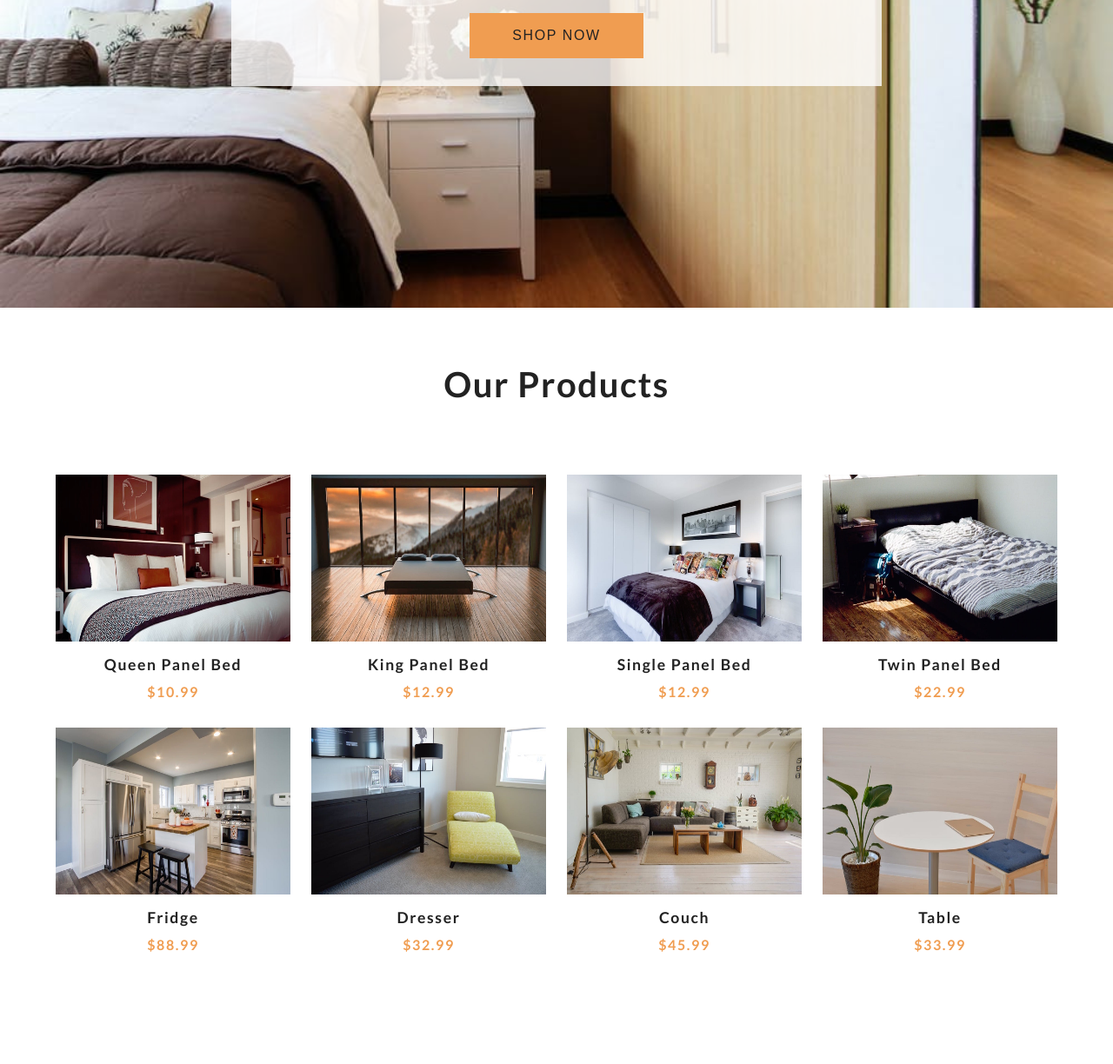
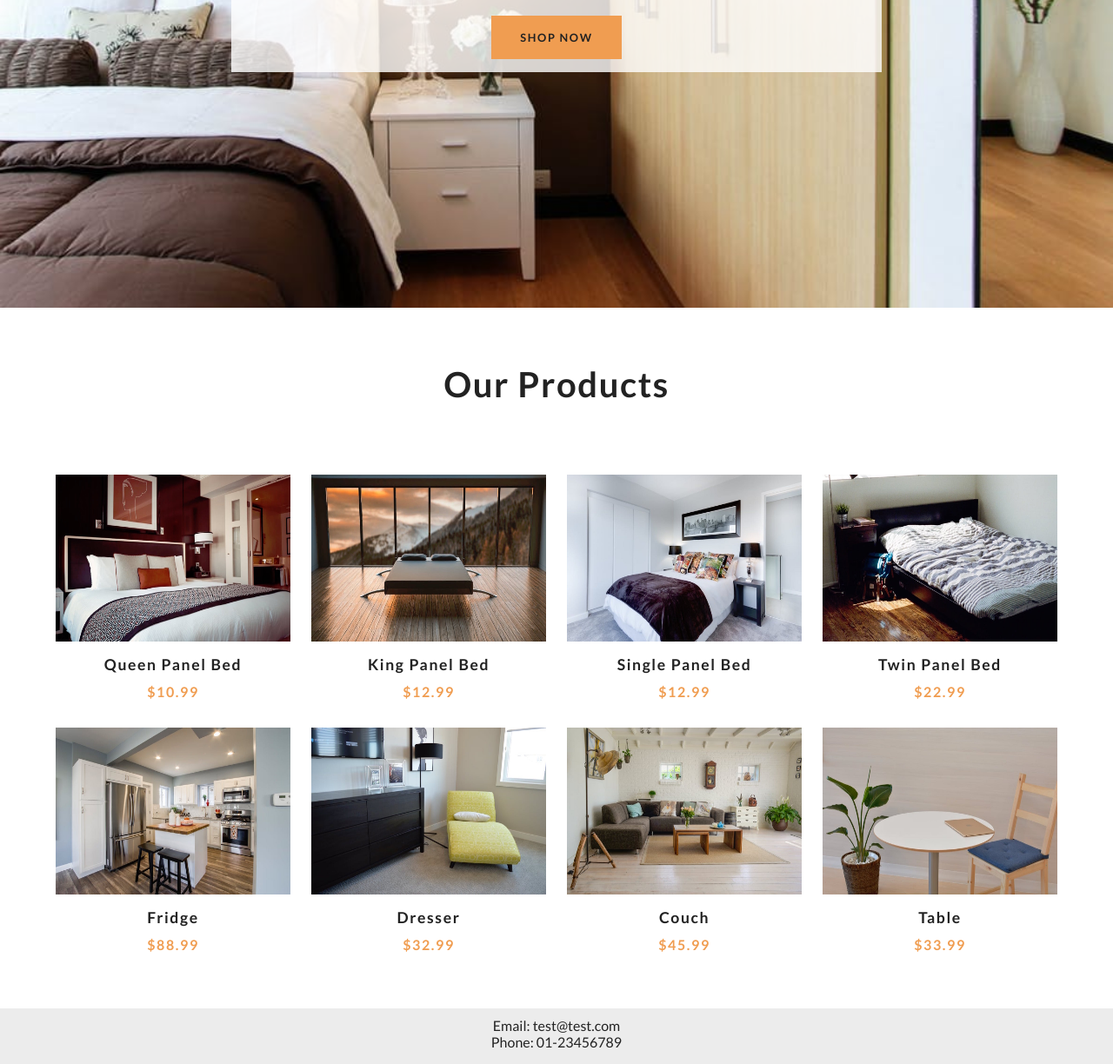
Before and after one commit to Arvind644/Comfy-House-E-commerce-Project, a plain HTML site: page index.html in a window 1280 px wide. Shown: the part 446-1670 px from the top of the page at 87% size. Before the commit the page ends 1606 px from the top, so only its background shows below. Drawn offline with Linux system fonts and the light colour scheme.

Commit message:
done reviewing and commenting

```diff
--- a/index.html
+++ b/index.html
@@ -3,18 +3,26 @@
   <head>
     <title>Comfy House</title>
     <!-- font awesome -->
-<link rel="stylesheet" href="https://cdnjs.cloudflare.com/ajax/libs/font-awesome/4.7.0/css/font-awesome.min.css">
+    <link
+      rel="stylesheet"
+      href="https://cdnjs.cloudflare.com/ajax/libs/font-awesome/4.7.0/css/font-awesome.min.css"
+    />
     <!--custom css -->
-	<link rel="stylesheet" type="text/css" href="styles.css">
+    <link rel="stylesheet" type="text/css" href="styles.css" />
   </head>
   <body>
     <!-- navbar -->
     <nav class="navbar">
       <div class="navbar-center">
         <span class="nav-icon">
+          <!-- for the dropdown ready-to-use package is on boostrap -->
           <i class="fa fa-bars"></i>
         </span>
-		<img src="./Images/logo.svg" alt="store logo">
+        <!-- putting the img in a tag will give it the accessibility to move haha -->
+        <!-- as the logo set at the middle, customers will have a natural behaviour of clicking on it, instead of do nothing, i think it will be the best to let them direct back to the top -->
+        <a href="#hero">
+          <img src="./Images/logo.svg" alt="store logo" />
+        </a>
         <div class="cart-btn">
           <span class="nav-icon">
             <i class="fa fa-cart-plus"></i>
@@ -26,16 +34,17 @@
     <!-- end of navbar -->
 
     <!-- hero -->
-<header class="hero">
+    <header class="hero" id="hero">
       <div class="banner">
         <h1 class="banner-title">Furniture Collection</h1>
-		<button class="banner-btn">shop now</button>
+        <!-- here you can link the shop-now to the bottom by adding an id to the section -->
+        <a href="#products" class="banner-btn">shop now</a>
       </div>
     </header>
     <!-- end of hero -->
 
     <!-- products -->
-<section class="products">
+    <section class="products" id="products">
       <div class="section-title">
         <h2>our products</h2>
       </div>
@@ -83,10 +92,23 @@
         </div>
         <div class="cart-footer">
           <h3>your total : $<span class="cart-total">0</span></h3>
+          <div class="cart-buttons">
             <button class="clear-cart banner-btn">clear cart</button>
+
+            <!-- i added a button for buying but not yet connected through js, just an idea that you will have a more complete view of your app, even tho now you know no one will really buy things on this page, but having the buy button will give you some sort of ideas on design -->
+            <button class="buy-cart">Get them now</button>
           </div>
         </div>
       </div>
+    </div>
+
+    <!-- footer for the frontpage just an idea I will leave it dummy but you can add on the icon like facebook link or other social media links here-->
+    <section id="footer">
+      <div class="contact">
+        <span> Email: test@test.com</span>
+        <span> Phone: 01-23456789</span>
+      </div>
+    </section>
 
     <!-- end of cart-->
     <script type="text/javascript" src="app.js"></script>
--- a/styles.css
+++ b/styles.css
@@ -40,6 +40,7 @@ body {
 }
 .nav-icon {
   font-size: 1.5rem;
+  cursor: pointer;
 }
 .cart-btn {
   position: relative;
@@ -75,16 +76,24 @@ body {
   letter-spacing: var(--mainSpacing);
   margin-bottom: 3rem;
 }
-.banner-btn {
-  padding: 1rem 3rem;
+.cart-buttons {
+  width: 100%;
+  display: flex;
+  justify-content: space-around;
+}
+.banner-btn,
+.buy-cart {
+  padding: 1rem 2rem;
   text-transform: uppercase;
   letter-spacing: var(--mainSpacing);
-  font-size: 1rem;
+  font-size: 0.8rem;
+  font-weight: 600;
   background: var(--primaryColor);
   color: var(--mainBlack);
   border: 1px solid var(--primaryColor);
   transition: var(--mainTransition);
   cursor: pointer;
+  text-decoration: none;
 }
 .banner-btn:hover {
   background: transparent;
@@ -259,3 +268,19 @@ body {
 }
 
 /* --------------- End of Cart ---------------- */
+
+/* footer */
+#footer {
+  width: 100%;
+  height: 4rem;
+  background-color: var(--mainGrey);
+}
+
+.contact {
+  padding-top: 10px;
+  display: flex;
+  flex-direction: column;
+  align-items: center;
+  justify-content: center;
+}
+/* end of footer */
```
Also changed, not shown: 1 other file. Lines whose indentation alone changed are shown as unchanged.
